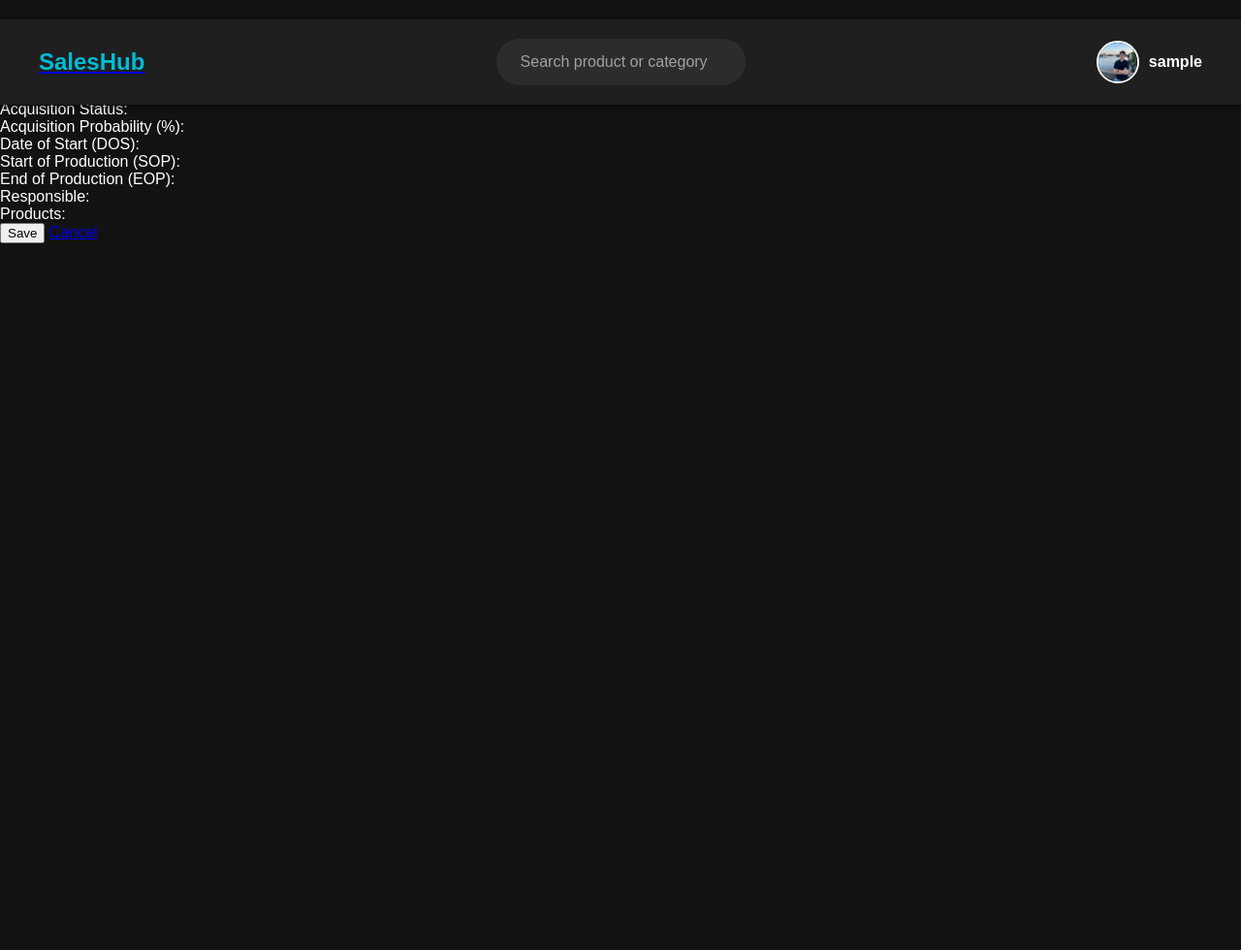
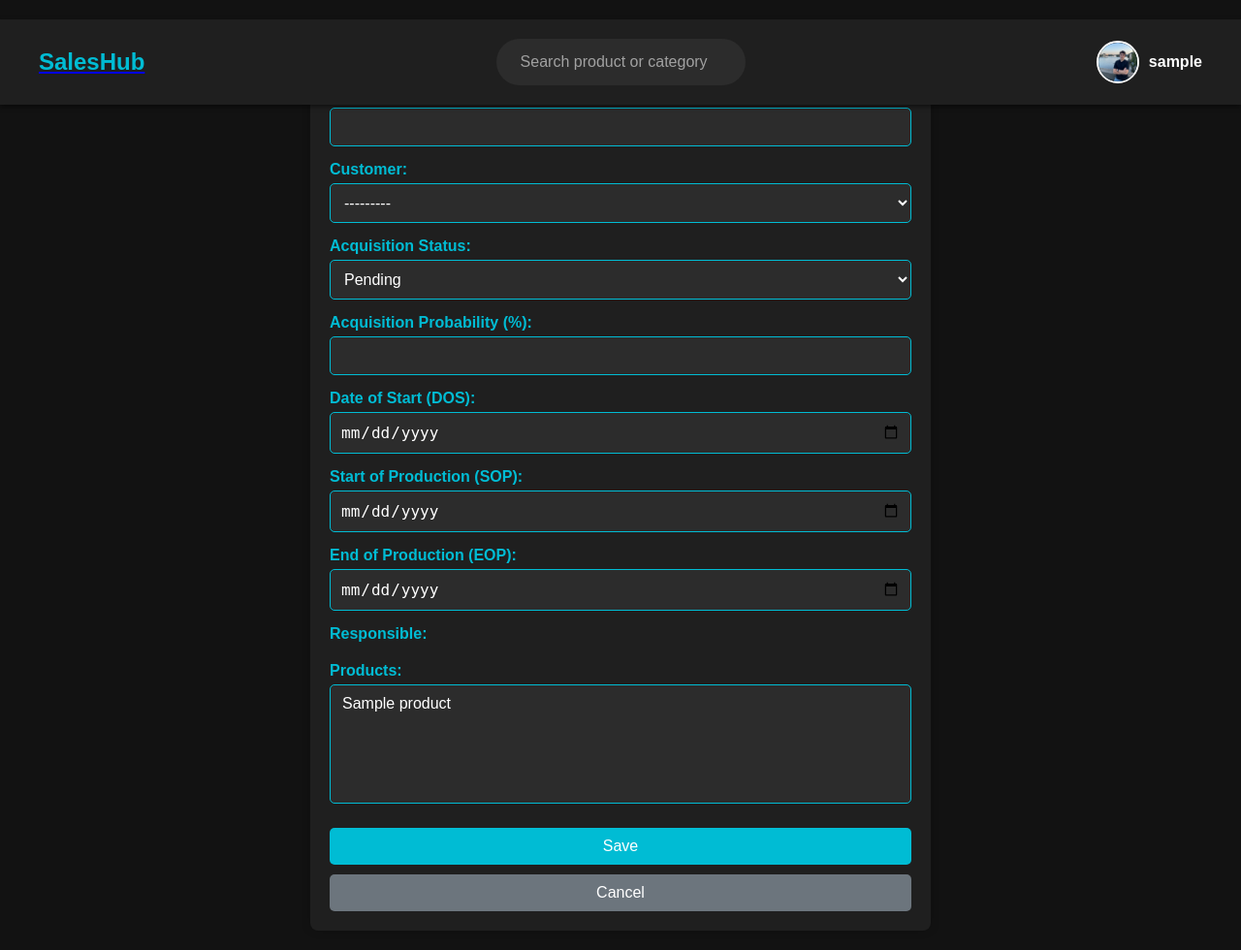
Before and after one commit to Vlad4774/Licenta, a Django app: page /project/new/ in a window 1280 px wide. Shown: the whole page at 97% size. Before the commit the page ends 251 px from the top, so only its background shows below. Run offline with Django 5.2, Linux system fonts and the light colour scheme; a user stored in the database is signed in; tables that the repository leaves empty hold one stand-in row (values such as "Sample post").

Commit message:
Fixing bugs

```diff
--- a/saleshub/core/forms.py
+++ b/saleshub/core/forms.py
@@ -13,7 +13,7 @@
 class ProjectForm(forms.ModelForm):
     class Meta:
         model = Project
-        fields = ['name', 'customer', 'acquisition_status', 'acquisition_probability', 'dos', 'sop', 'eop', 'responsible', 'products']
+        fields = ['name', 'customer', 'acquisition_status', 'acquisition_probability', 'dos', 'sop', 'eop', 'products']
         widgets = {
             'dos': forms.DateInput(attrs={'type': 'date'}),
             'sop': forms.DateInput(attrs={'type': 'date'}),
--- a/saleshub/core/models.py
+++ b/saleshub/core/models.py
@@ -1,5 +1,5 @@
 from django.db import models
-from django.core.exceptions import ObjectDoesNotExist
+from django.contrib.auth.models import User
 
 from django.db import models
 
@@ -44,11 +44,11 @@
     name = models.CharField(max_length=255)
     customer = models.ForeignKey(Customer, on_delete=models.CASCADE)
     acquisition_status = models.CharField(max_length=20, choices=ACQUISITION_STATUS_CHOICES, default='pending')
-    acquisition_probability = models.DecimalField(max_digits=5, decimal_places=2, help_text="Probability in percentage")
+    acquisition_probability = models.DecimalField(max_digits=5, decimal_places=2)
     dos = models.DateField(verbose_name="Date of Start")
     sop = models.DateField(verbose_name="Start of Production")
     eop = models.DateField(verbose_name="End of Production")
-    responsible = models.CharField(max_length=255, help_text="Person responsible for the project")
+    responsible = models.ForeignKey(User, on_delete=models.CASCADE, editable=False, default=1)
     products = models.ManyToManyField('Product', related_name='projects', blank=True)
 
     def __str__(self):
--- /dev/null
+++ b/saleshub/core/static/css/project/project_create.css
@@ -0,0 +1,94 @@
+/* General Form Styling */
+form {
+    background-color: #1f1f1f; /* Fundal întunecat */
+    padding: 20px;
+    border-radius: 8px;
+    width: 80%;
+    max-width: 600px;
+    margin: 20px auto; /* Centrează formularul */
+    color: white;
+    box-shadow: 0px 0px 10px rgba(0, 0, 0, 0.2);
+}
+
+/* Form Title */
+h2 {
+    text-align: center;
+    color: #00bcd4;
+    margin-bottom: 20px;
+}
+
+/* Form Group Styling */
+.form-group {
+    display: flex;
+    flex-direction: column;
+    margin-bottom: 15px;
+}
+
+.form-group label {
+    font-weight: bold;
+    color: #00bcd4;
+    margin-bottom: 5px;
+}
+
+/* Input Fields */
+.form-group input,
+.form-group select,
+.form-group textarea {
+    background-color: #2c2c2c;
+    color: white;
+    border: 1px solid #00bcd4;
+    padding: 10px;
+    border-radius: 5px;
+    font-size: 16px;
+}
+
+.form-group input:focus,
+.form-group select:focus,
+.form-group textarea:focus {
+    outline: none;
+    border-color: #008c9e;
+    box-shadow: 0 0 5px rgba(0, 188, 212, 0.5);
+}
+
+/* Submit and Cancel Buttons */
+button.btn-success {
+    background-color: #00bcd4;
+    color: white;
+    border: none;
+    padding: 10px 15px;
+    font-size: 16px;
+    border-radius: 5px;
+    width: 100%;
+    cursor: pointer;
+    transition: background 0.3s ease;
+    margin-top: 10px;
+}
+
+button.btn-success:hover {
+    background-color: #008c9e;
+}
+
+/* Cancel Button */
+a.btn-secondary {
+    display: block;
+    background-color: #6c757d;
+    color: white;
+    text-align: center;
+    padding: 10px 15px;
+    border-radius: 5px;
+    font-size: 16px;
+    text-decoration: none;
+    margin-top: 10px;
+}
+
+a.btn-secondary:hover {
+    background-color: #545b62;
+}
+
+/* Responsive Design */
+@media screen and (max-width: 768px) {
+    form {
+        width: 95%;
+        padding: 15px;
+    }
+}
--- a/saleshub/core/templates/core/project/project_create.html
+++ b/saleshub/core/templates/core/project/project_create.html
@@ -1,6 +1,9 @@
 {% extends 'core/structure/base.html' %}
 {% load static %}
-<link rel="stylesheet" href="{% static 'css/project_styles.css' %}">
+
+{% block head%}
+<link rel="stylesheet" href="{% static 'css/project/project_create.css' %}">
+{% endblock %}
 
 
 {% block content %}
--- a/saleshub/core/templates/core/project/project_list.html
+++ b/saleshub/core/templates/core/project/project_list.html
@@ -7,7 +7,7 @@
 
 {% block content %}
 <h2>Project List</h2>
-<a href="{% url 'project_create' %}" class="create">Create New Project</a>
+<a href="{% url 'project_create_or_edit' %}" class="create">Create New Project</a>
 <table class="table">
     <thead>
         <tr>
@@ -28,7 +28,8 @@
             <td>{{ project.acquisition_probability }}%</td>
             <td>{{ project.responsible }}</td>
             <td>
-                <a href="{% url 'project_update' project.id %}" class="btn btn-warning">Edit</a>
+                <a href="{% url 'project_read' project.id %}" class="btn btn-view">View</a>
+                <a href="{% url 'project_create_or_edit' project.id %}" class="btn btn-warning">Edit</a>
                 <a href="{% url 'project_delete' project.id %}" class="btn btn-danger">Delete</a>
             </td>
         </tr>
--- a/saleshub/core/templates/core/project/project_read.html
+++ b/saleshub/core/templates/core/project/project_read.html
@@ -2,7 +2,7 @@
 
 {% load static %}
 {% block head %}
-<link rel="stylesheet" href="{% static 'css/project/project_dashboard.css' %}">
+<link rel="stylesheet" href="{% static 'css/project/project_read.css' %}">
 {% endblock %}
 
 {% block content %}
@@ -51,7 +51,7 @@
         </div>
 
         <div class="mt-3">
-            <a href="{% url 'project_update' project.pk %}" class="edit">Edit Project</a>
+            <a href="{% url 'project_create_or_edit' %}" class="edit">Edit Project</a>
             <a href="{% url 'project_list' %}" class="delete">Delete project</a>
         </div>
     </div>
--- a/saleshub/core/templates/core/structure/home.html
+++ b/saleshub/core/templates/core/structure/home.html
@@ -12,8 +12,8 @@
         <h2 class="button-section-title">Quick Access</h2>
         <div class="button-group">
             <a href="{% url 'product' %}" class="button">Overview Products</a>
-            <a href="{% url 'project' %}" class="button">Overview Projects</a>
-            <a href="{% url 'project' %}" class="button">Overview Categories</a>
+            <a href="{% url 'project_list' %}" class="button">Overview Projects</a>
+            <a href="{% url 'project_list' %}" class="button">Overview Categories</a>
             <a href="#link3" class="button">Excel Reports</a>
             <a href="#link4" class="button">Dashbords</a>
         </div>
--- a/saleshub/core/urls.py
+++ b/saleshub/core/urls.py
@@ -9,9 +9,9 @@
     path('product/<int:id>/', views.product_detail, name='product_detail'),
     path('product/save_changes/', views.save_product_changes, name='product_save_changes'),
     path('product/create', views.create_product, name='create_product'),
-    path('project/', views.show_projects, name='project'),
-    path('project/<int:id>', views.view_project, name='project_dashboard'),
+    path('project/', views.show_projects, name='project_list'),
+    path('project/<int:id>', views.view_project, name='project_read'),
     path('project/<int:id>/edit/', views.show_projects, name='project_update'),
     path('project/<int:id>/delete/', views.delete_project, name='project_delete'),
-    path('project/new/', views.create_project, name='project_create'),
+    path('project/new/', views.create_or_edit_project, name='project_create_or_edit'),
 ]
--- a/saleshub/core/views.py
+++ b/saleshub/core/views.py
@@ -6,7 +6,7 @@
 from django.views.decorators.csrf import csrf_exempt
 import json
 from django.db import transaction
-from .forms import ProductForm
+from .forms import ProductForm, ProjectForm
 
 @login_required
 def home(request):
@@ -108,12 +108,23 @@
 
 @login_required
 def show_projects(request):
-    projects = Project.objects.all()
-    return render(request, 'core/project/project_list.html', {'projects': projects})
+    projects = Project.objects.all();
+    return render(request, 'core/project/project_read.html', {'projects': projects})
 
 @login_required
-def create_project(request):
-    return render(request, 'core/project/project_create.html')
+def create_or_edit_project(request):
+    if request.method == "POST":
+        form = ProjectForm(request.POST)
+        if form.is_valid():
+            project = form.save(commit=False)
+            project.responsible = request.user
+            project.save()
+            return redirect('project_list')
+
+    else:
+        form = ProjectForm()
+
+    return render(request, 'core/project/project_create.html', {'form': form})
 
 @login_required
 def view_project(request, id):
```
Also changed, not shown: saleshub/core/static/css/project/project_list.css (+9 -0 lines), saleshub/core/migrations/0003_alter_project_acquisition_probability_and_more.py (added), saleshub/core/migrations/0004_alter_project_responsible.py (added), saleshub/core/static/css/project/project_read.css (renamed from saleshub/core/static/css/project/project_dashboard.css).
